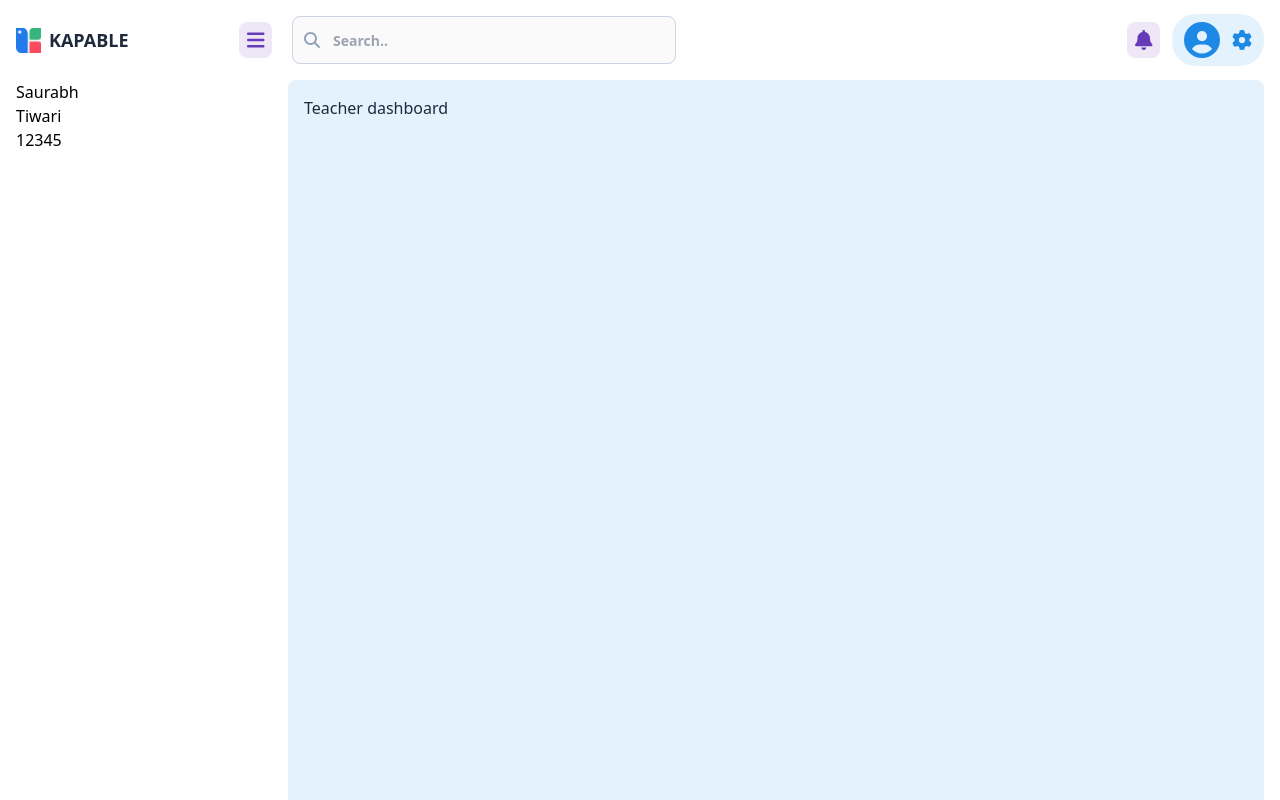
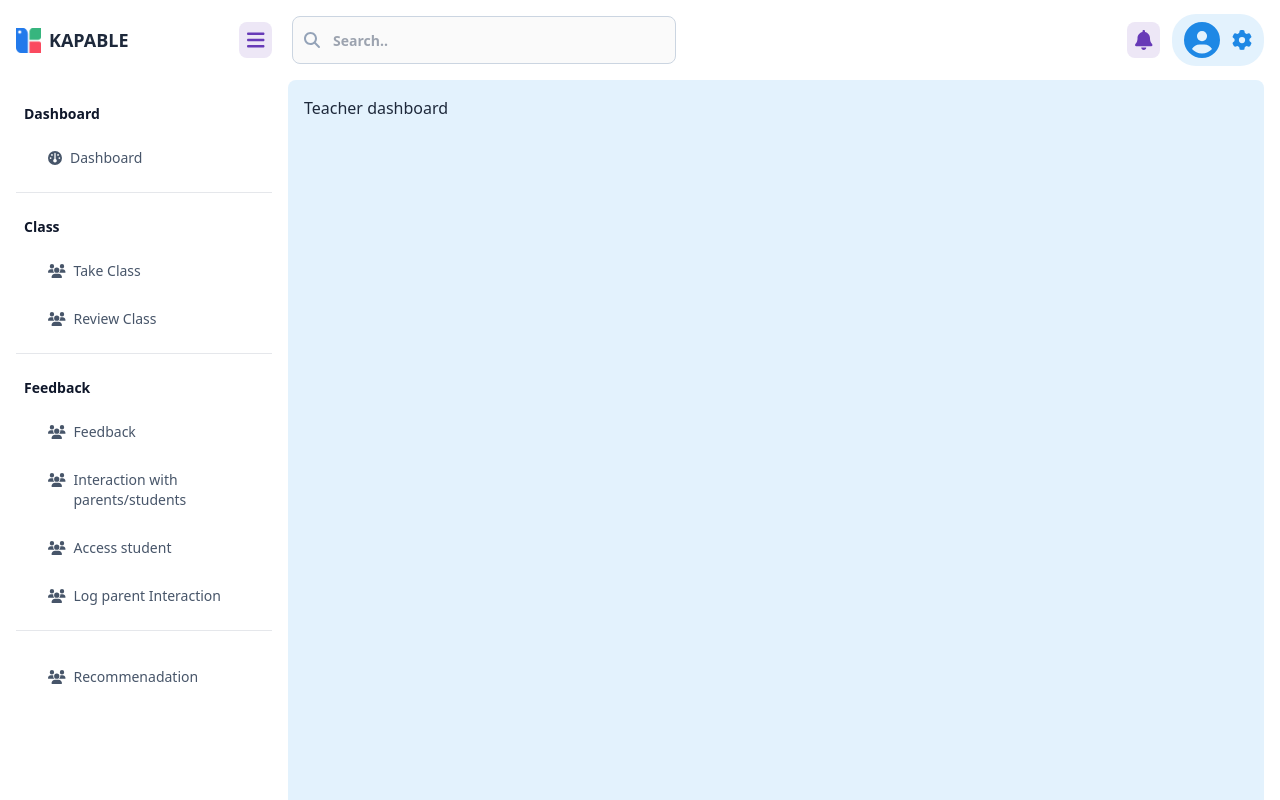
Before and after one commit to SaurabhTiwari4093/kapable, a Next.js app: page /user/teacher/dashboard in a window 1280 px wide. Built offline with nearby package versions, Linux system fonts and the light colour scheme.

Commit message:
teacher dashboard side bar

```diff
--- a/components/sidebar.js
+++ /dev/null
@@ -1,12 +0,0 @@
-
-export default function Sidebar() {
-  return (
-    <div className='w-72 px-4 pt-20 h-screen fixed left-0 bg-white z-10'>
-        <ul>
-            <li>Saurabh</li>
-            <li>Tiwari</li>
-            <li>12345</li>
-        </ul>
-    </div>
-  )
-}
--- a/pages/user/teacher/dashboard.js
+++ b/pages/user/teacher/dashboard.js
@@ -1,5 +1,5 @@
 import Navbar from "../../../components/navbar";
-import Sidebar from "../../../components/sidebar";
+import Sidebar from "./sidebar";
 import { useState} from "react";
 import useWindowDimensions from '../../../components/useWindowDimensions';
 
--- /dev/null
+++ b/pages/user/teacher/sidebar.js
@@ -0,0 +1,59 @@
+import { FontAwesomeIcon } from '@fortawesome/react-fontawesome';
+import {faGauge,faUsers} from '@fortawesome/free-solid-svg-icons';
+
+export default function Sidebar() {
+  return (
+    <div className='w-72 pt-20 h-screen fixed left-0 bg-white z-10'>
+        <div className="flex flex-col gap-4 p-4 font-medium text-sm text-slate-600 h-full overflow-y-auto">
+
+          <div className='border-b p-2'>
+            <div className='text-slate-900 mb-3 font-semibold'>Dashboard</div>
+            <div className="flex gap-2 item-center w-full hover:bg-[#ede7f6] hover:text-[#673ab7] rounded-lg p-3 pl-6 cursor-pointer mb-1">
+              <div><FontAwesomeIcon icon={faGauge}/></div>
+              <div>Dashboard</div>
+            </div>
+          </div>
+
+          <div className='border-b p-2'>
+            <div className='text-slate-900 mb-3 font-semibold'>Class</div>
+            <div className="flex gap-2 item-center w-full hover:bg-[#ede7f6] hover:text-[#673ab7] rounded-lg p-3 pl-6 cursor-pointer mb-1">
+              <div><FontAwesomeIcon icon={faUsers}/></div>
+              <div>Take Class</div>
+            </div>
+            <div className="flex gap-2 item-center w-full hover:bg-[#ede7f6] hover:text-[#673ab7] rounded-lg p-3 pl-6 cursor-pointer mb-1">
+              <div><FontAwesomeIcon icon={faUsers}/></div>
+              <div>Review Class</div>
+            </div>
+          </div>
+
+          <div className='border-b p-2'>
+            <div className='text-slate-900 mb-3 font-semibold'>Feedback</div>
+            <div className="flex gap-2 item-center w-full hover:bg-[#ede7f6] hover:text-[#673ab7] rounded-lg p-3 pl-6 cursor-pointer mb-1">
+              <div><FontAwesomeIcon icon={faUsers}/></div>
+              <div>Feedback</div>
+            </div>
+            <div className="flex gap-2 item-center w-full hover:bg-[#ede7f6] hover:text-[#673ab7] rounded-lg p-3 pl-6 cursor-pointer mb-1">
+              <div><FontAwesomeIcon icon={faUsers}/></div>
+              <div>Interaction with parents/students</div>
+            </div>
+            <div className="flex gap-2 item-center w-full hover:bg-[#ede7f6] hover:text-[#673ab7] rounded-lg p-3 pl-6 cursor-pointer mb-1">
+              <div><FontAwesomeIcon icon={faUsers}/></div>
+              <div>Access student</div>
+            </div>
+            <div className="flex gap-2 item-center w-full hover:bg-[#ede7f6] hover:text-[#673ab7] rounded-lg p-3 pl-6 cursor-pointer mb-1">
+              <div><FontAwesomeIcon icon={faUsers}/></div>
+              <div>Log parent Interaction</div>
+            </div>
+          </div>
+
+          <div className='p-2'>
+            <div className="flex gap-2 item-center w-full hover:bg-[#ede7f6] hover:text-[#673ab7] rounded-lg p-3 pl-6 cursor-pointer mb-1">
+              <div><FontAwesomeIcon icon={faUsers}/></div>
+              <div>Recommenadation</div>
+            </div>
+          </div>
+
+        </div>
+    </div>
+  )
+}
```
